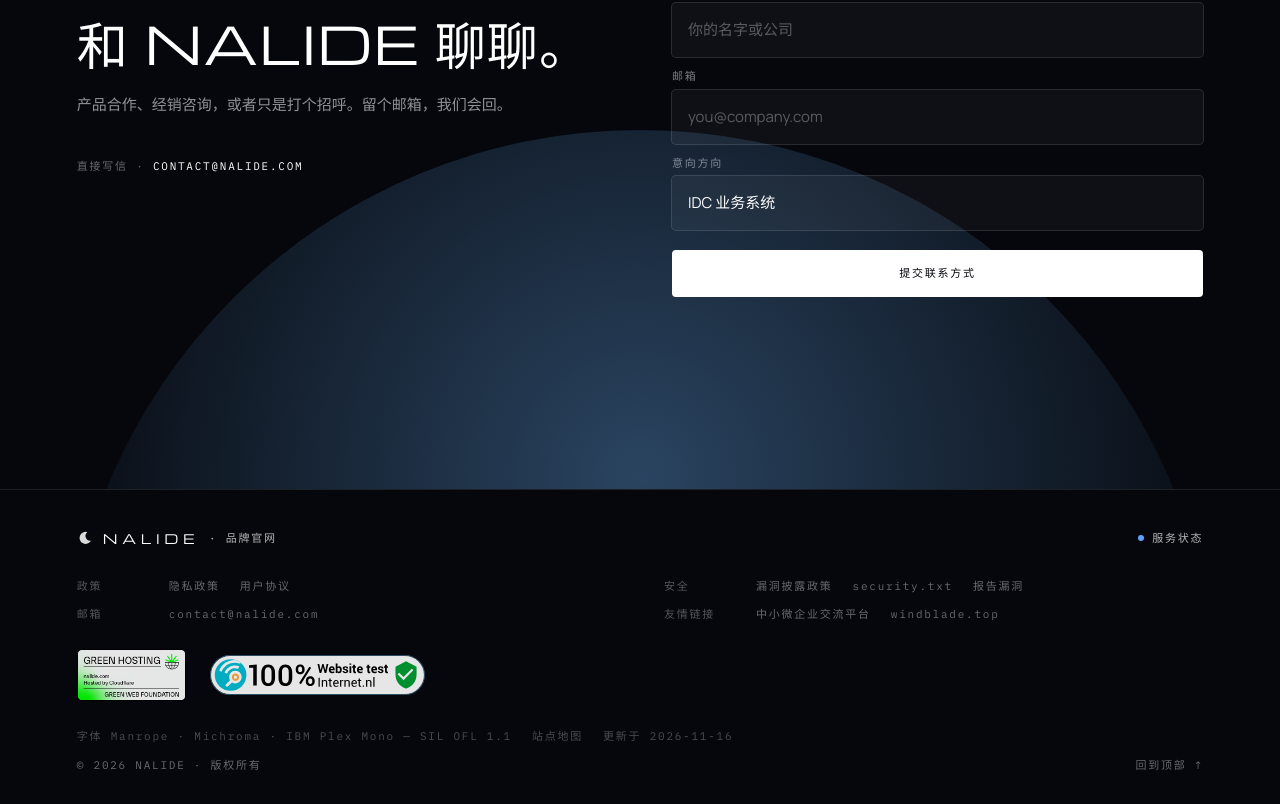
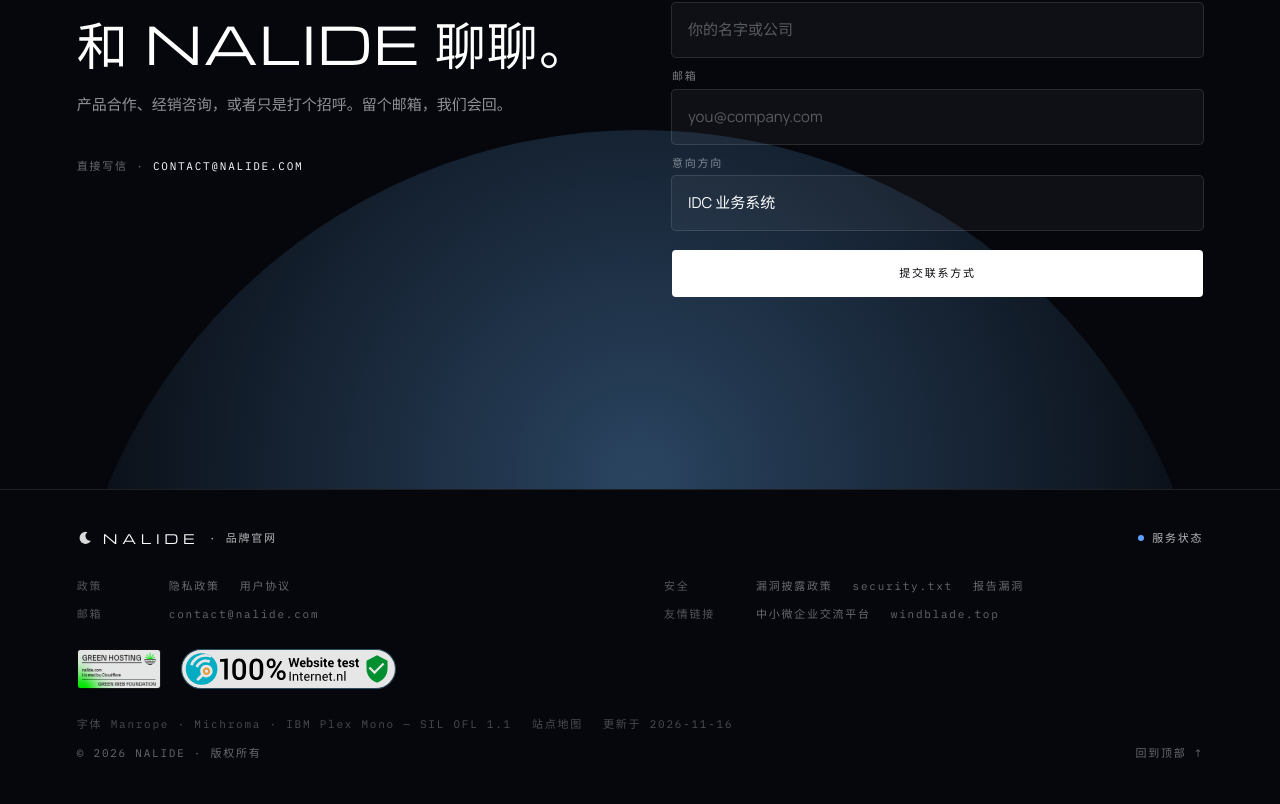
Before and after one commit to fengderenzhui-lab/nalide-website, a React (Vite) app: page / in a window 1280 px wide. Shown: the part 10344-11148 px from the top of the page. Built offline with nearby package versions, Linux system fonts and the light colour scheme.

Commit message:
Footer: unify badge heights for a tidier badge row

```diff
--- a/src/components/Chrome.tsx
+++ b/src/components/Chrome.tsx
@@ -123,12 +123,12 @@ export function Footer() {
           </span>
         </div>
       </div>
-      <div className="flex flex-wrap items-center gap-x-6 gap-y-3 pt-7">
+      <div className="flex flex-wrap items-center gap-x-5 gap-y-3 pt-7">
         <a href={greenHosting.href} target="_blank" rel="noopener" className="inline-block opacity-90 transition-opacity hover:opacity-100">
-          <img src={greenHosting.src} alt={greenHosting.alt} width={200} height={95} loading="lazy" className="h-[52px] w-auto" />
+          <img src={greenHosting.src} alt={greenHosting.alt} width={200} height={95} loading="lazy" className="h-10 w-auto" />
         </a>
         <a href={internetnl.href} target="_blank" rel="noopener" className="inline-block opacity-90 transition-opacity hover:opacity-100">
-          <img src={internetnl.src} alt={internetnl.alt} width={204} height={38} loading="lazy" className="h-[40px] w-auto" />
+          <img src={internetnl.src} alt={internetnl.alt} width={204} height={38} loading="lazy" className="h-10 w-auto" />
         </a>
       </div>
       <div className="flex flex-wrap items-baseline gap-x-5 gap-y-1.5 pt-7 font-mono text-label normal-case text-regolith/35">
```
